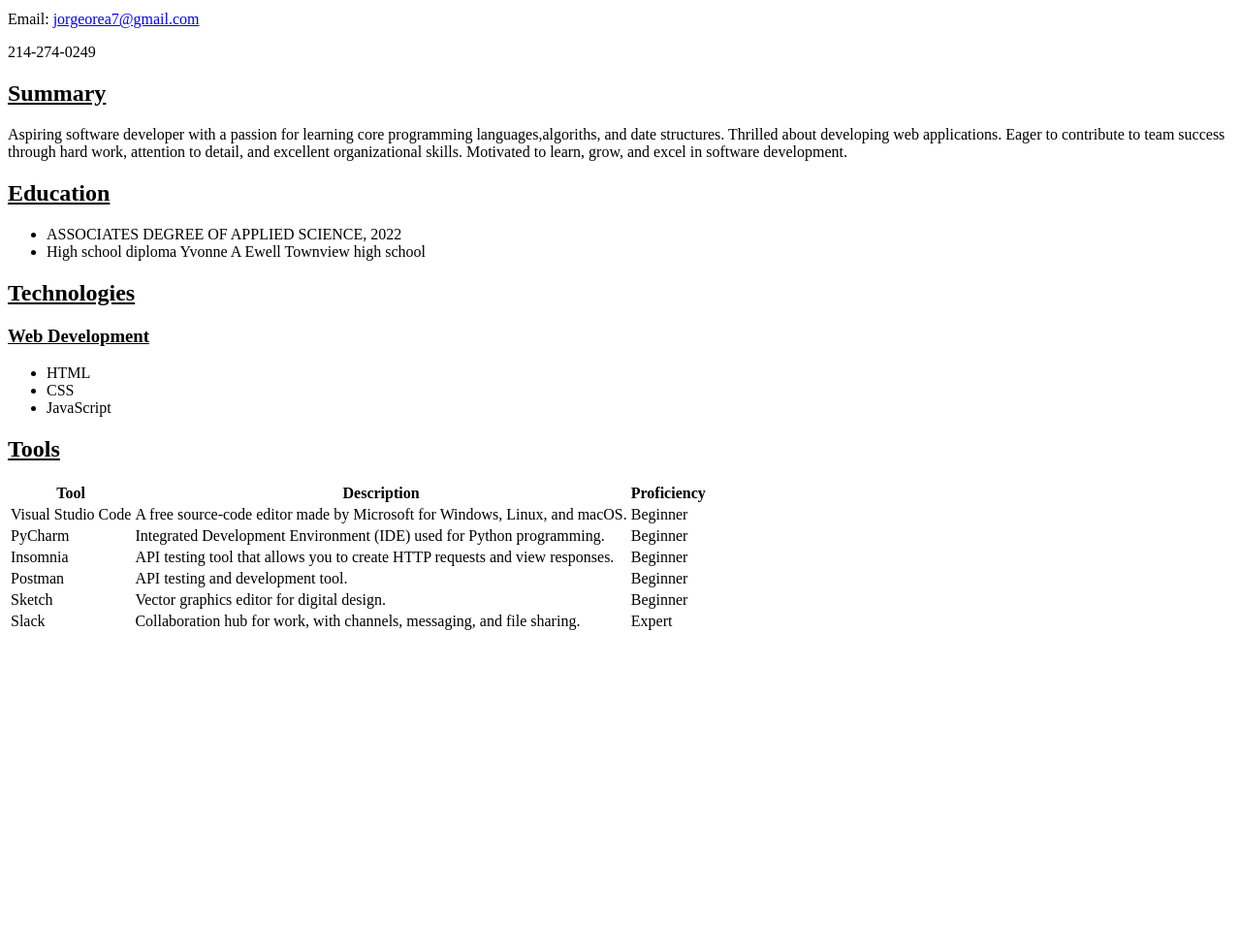
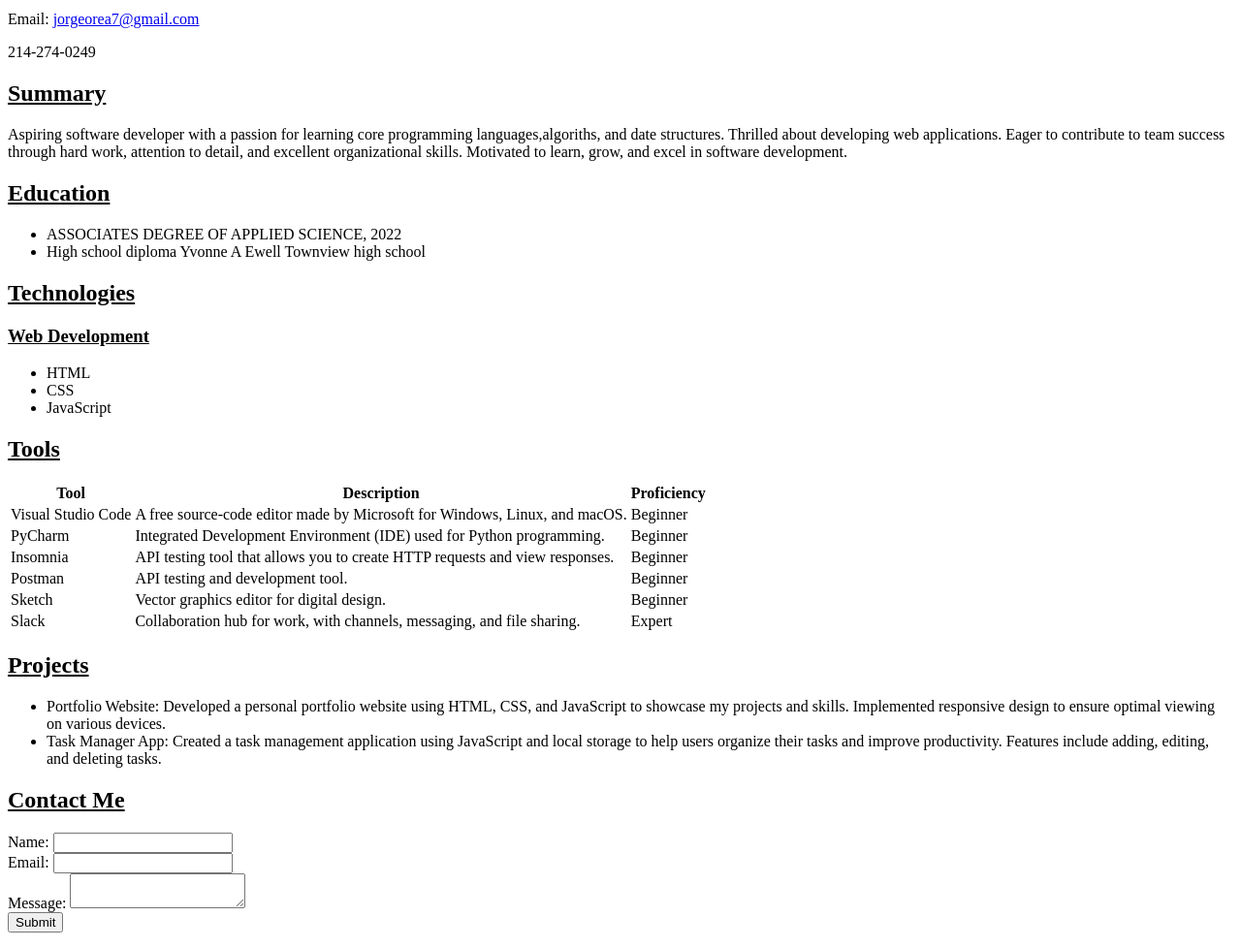
Before and after one commit to jorgeorea7-bot/initialproject, a plain HTML site: page index.html in a window 1280 px wide. Shown: the part 84-1062 px from the top of the page at 97% size. Before the commit the page ends 800 px from the top, so only its background shows below. Drawn offline with Linux system fonts and the light colour scheme.

Commit message:
Update index.html

```diff
--- a/index.html
+++ b/index.html
@@ -93,3 +93,28 @@
           </tbody>
         </table>
       </section>
+            </section>
+            <!-- Projects -->
+             <section>
+                <h2> Projects </h2>
+                <ul>
+                    <li> Portfolio Website: Developed a personal portfolio website using HTML, CSS, and JavaScript to showcase my projects and skills. Implemented responsive design to ensure optimal viewing on various devices. </li>
+                    <li> Task Manager App: Created a task management application using JavaScript and local storage to help users organize their tasks and improve productivity. Features include adding, editing, and deleting tasks. </li>
+                </ul>
+            </section>
+          <!-- Contact -->
+             <section>
+                <h2> Contact Me </h2>
+
+                <!--Contact form-->
+                <form action="#">
+                    <label for="name"> Name: </label>
+                    <input type="text" id="name" name="name" required>
+                    <br>
+                    <label for="email"> Email: </label>
+                    <input type="email" id="email" name="email" required>
+                    <br>
+                    <label for="message"> Message: </label>
+                    <textarea id="message" name="message" required></textarea>
+                    <br>
+                    <button type="submit"> Submit </button>
```
